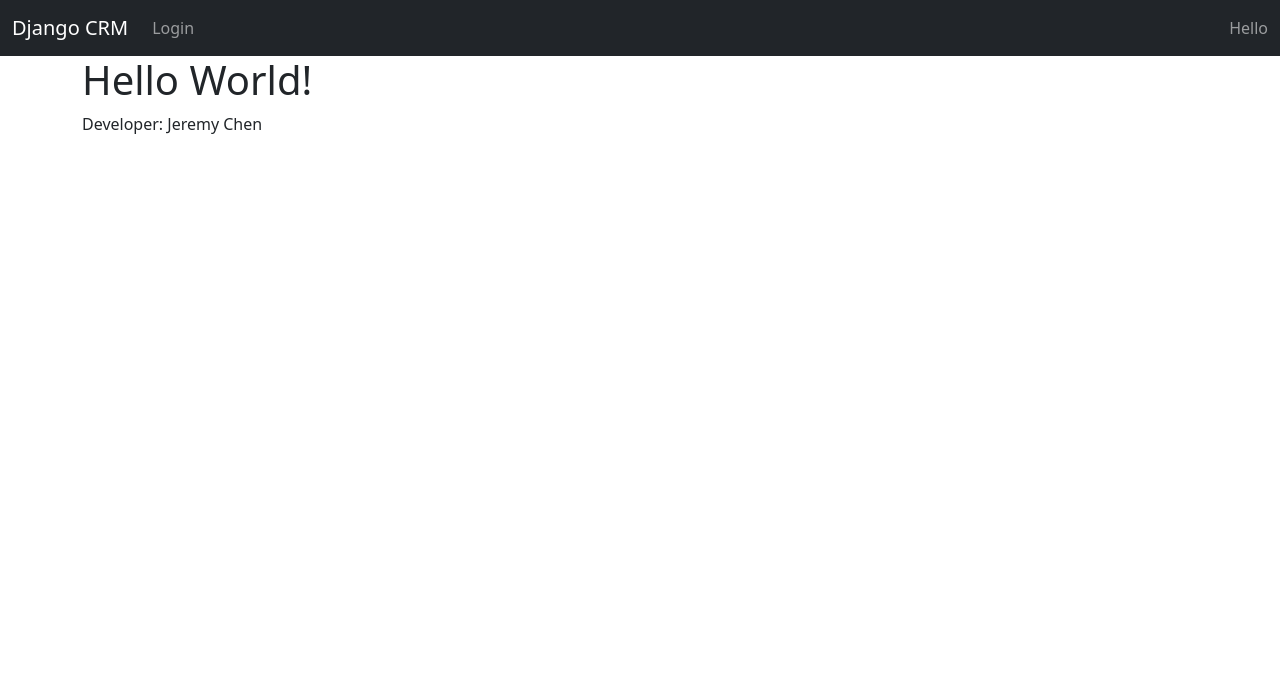
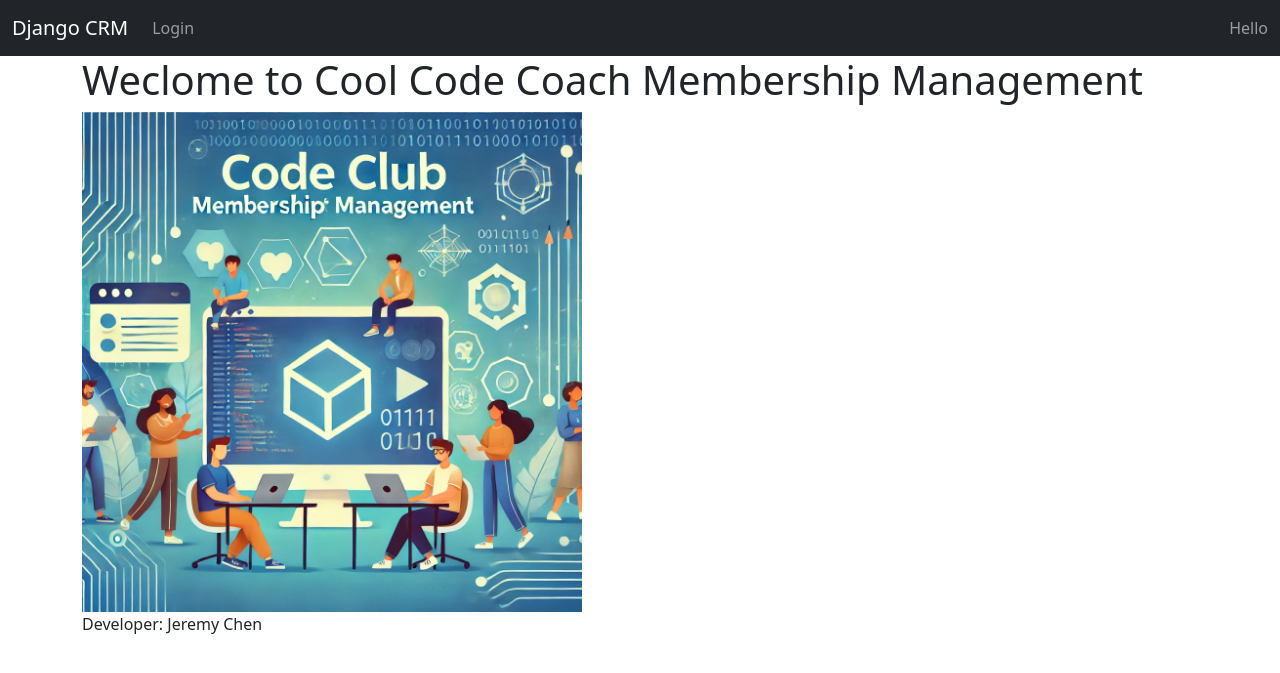
Before and after one commit to jeremy886/mvp24, a Django app: page / in a window 1280 px wide. Shown: the top 673 px of the page. Run offline with Django 5.2, Linux system fonts and the light colour scheme.

Commit message:
add image to home page

```diff
--- a/templates/crm/home.html
+++ b/templates/crm/home.html
@@ -1,6 +1,9 @@
 {% extends 'base.html' %}
 
+{% load static %}
 {% block content %}
-    <h1>Hello World!</h1>
+    <h1>Weclome to Cool Code Coach Membership Management</h1>
+    <img src="{% static 'crm/images/crm_home.webp' %}" width="500" alt="Hi!"/>
+    <br/>
     Developer: {{ records.developer }}
 {% endblock %}
```
